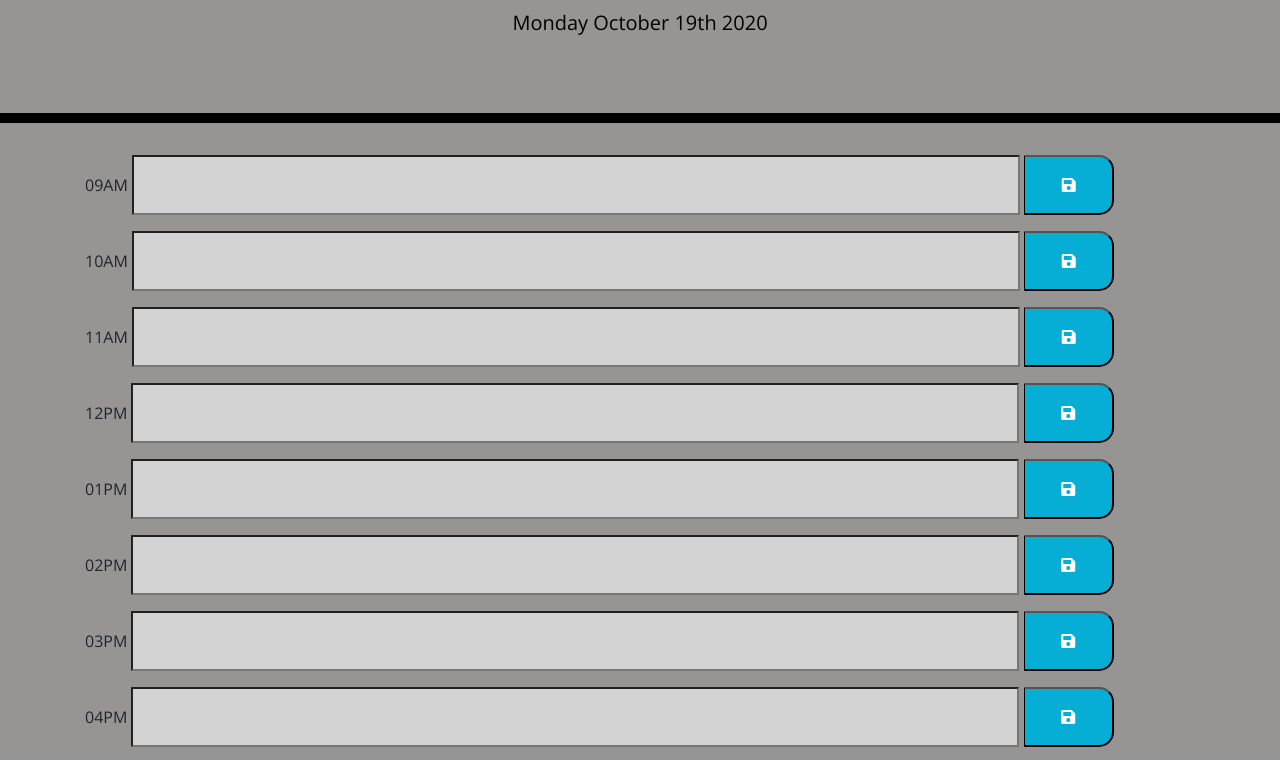
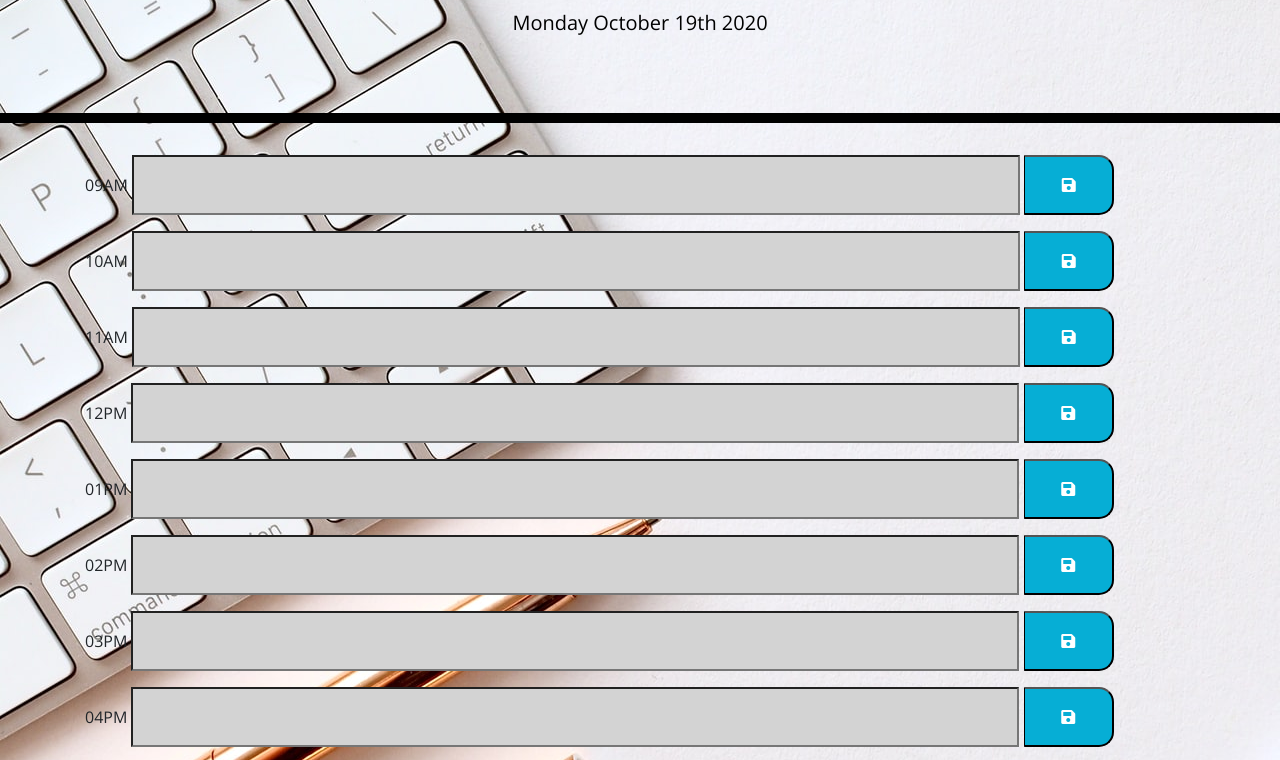
Before and after one commit to rsg71/Work-Scheduler, a plain HTML site: page index.html in a window 1280 px wide. Shown: the part 197-957 px from the top of the page. Drawn offline with nearby package versions, Linux system fonts and the light colour scheme.

Commit message:
created background image

```diff
--- a/style.css
+++ b/style.css
@@ -2,7 +2,7 @@ body {
     font-family: 'Open Sans', sans-serif;
     font-size: 16px;
     line-height: 1;
-    background-color:rgb(151, 148, 148);
+    background-image: url("imgs/work-scheduler-background.jpg");
   }
 
   textarea{
```
Also changed, not shown: imgs/work-scheduler-background.jpg (added).
